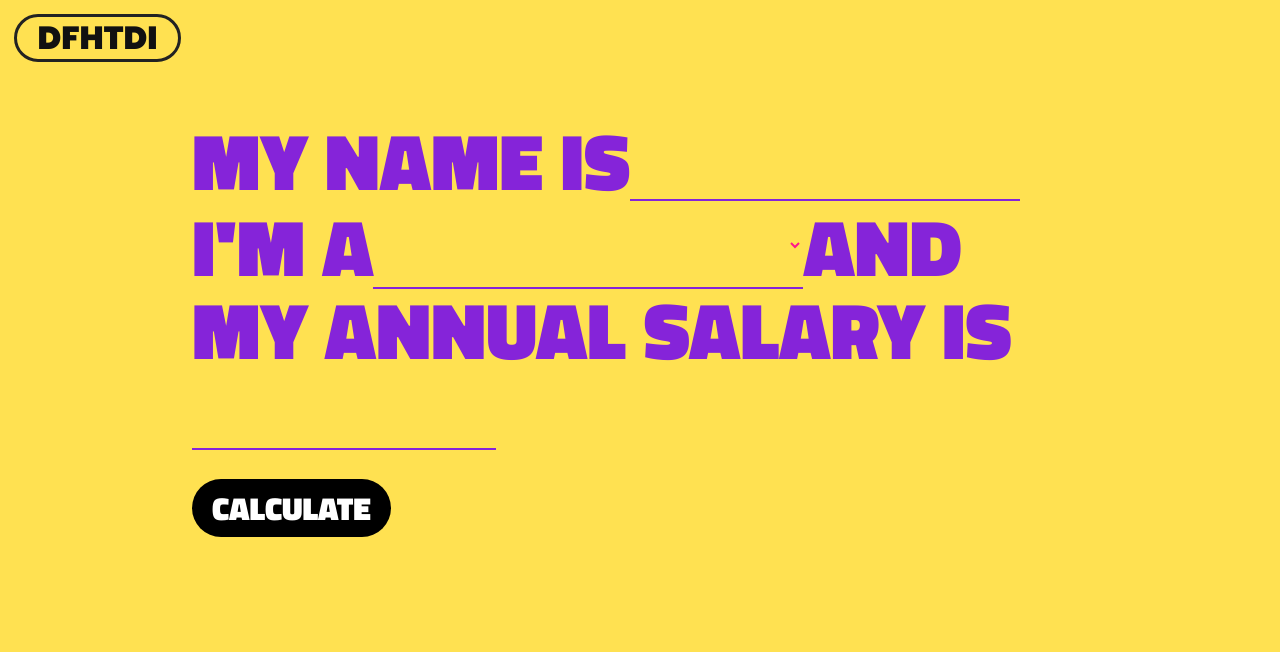
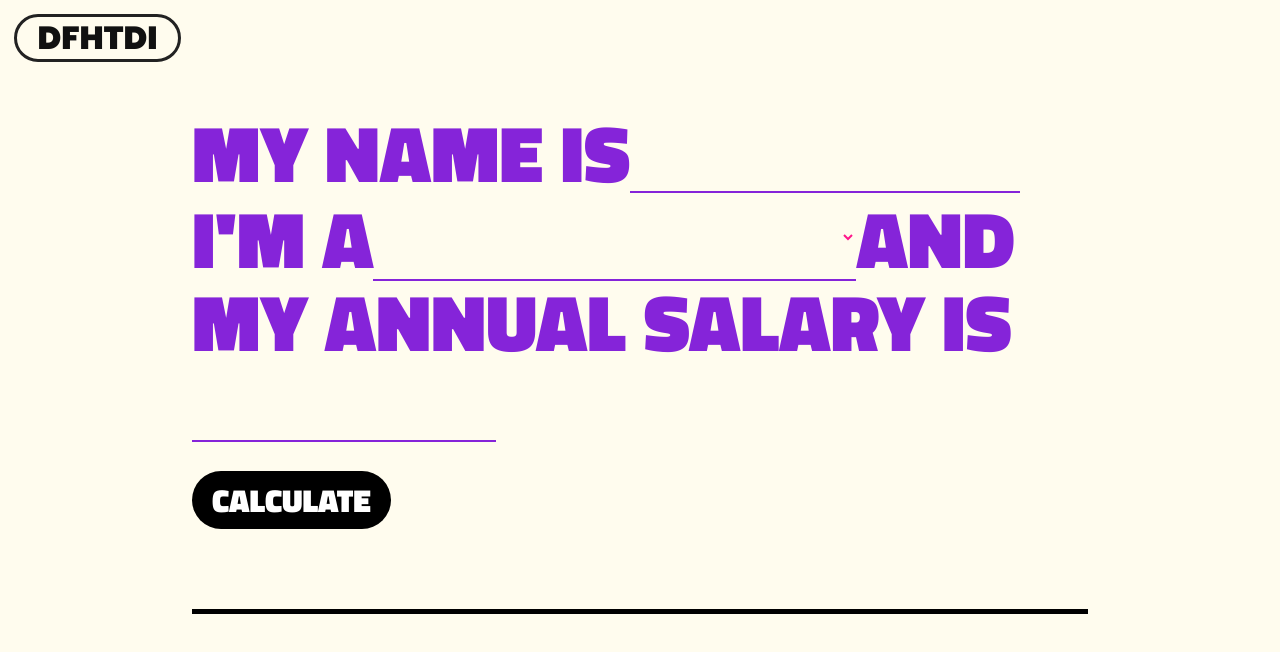
Before and after one commit to devbewill/purple-repo, a Next.js app: page /inlineForm in a window 1280 px wide. Shown: the top 652 px of the page. Built offline with nearby package versions, Linux system fonts and the light colour scheme; a web font is replaced by a local one.

Commit message:
fixing form style

```diff
--- a/pages/components/inlineForm/inlineForm.js
+++ b/pages/components/inlineForm/inlineForm.js
@@ -29,7 +29,7 @@ const InlineForm = () => {
         <select {...register("job")} height="100">
           <option value=""></option>
           <option value="designer">designer</option>
-          <option value="developer">develper</option>
+          <option value="developer">developer</option>
         </select>
         and my annual salary is
         <input {...register("ral")} type="text" size="5" className="ral" />
@@ -42,7 +42,7 @@ const InlineForm = () => {
           As a freelancer you would just need to do{" "}
           <span>
             {Math.round(formData.ral / result.cost)} {result.activity}
-          </span>
+          </span>{" "}
           (average <span>${result.cost} / each</span>) to get the same income.
         </Result>
       ) : (
@@ -52,6 +52,76 @@ const InlineForm = () => {
   );
 };
 
+// const Container = styled.div`
+//   display: flex;
+//   width: 100vw;
+//   flex-direction: column;
+//   align-items: center;
+//   justify-content: center;
+// `;
+// const Form = styled.form`
+//   /* border-bottom: 5px solid black; */
+//   margin: 4vh;
+//   max-width: 70vw;
+//   display: block;
+//   font-size: 5rem;
+
+//   font-weight: 300;
+//   line-height: 1.4;
+
+//   input[type="text"],
+//   select {
+//     border: 0;
+//     background: transparent;
+//     height: 1.2em;
+//     color: #f351ff;
+//     font-size: 4rem;
+//     font-family: inherit;
+//     display: inline-block;
+//     padding: 0 20px;
+//     margin: 0 10px;
+//     font-weight: 600;
+//     text-transform: uppercase;
+//     background: rgba(0, 0, 0, 0.03);
+//   }
+
+//   input[type="submit"] {
+//     border: 0;
+//     background: #000;
+//     padding: 0.2em 1em;
+//     color: #fff;
+//     font-size: 2rem;
+//     font-family: inherit;
+//     text-transform: uppercase;
+//     display: inline-block;
+//     border-radius: 5em;
+//   }
+//   input:focus,
+//   select:focus,
+//   textarea:focus,
+//   button:focus {
+//     outline: none;
+//   }
+// `;
+
+// const Result = styled.div`
+//   width: 80vw;
+//   font-size: 2.5rem;
+//   font-family: "Poppins";
+//   color: #000;
+//   line-height: 1.3;
+//   padding: 1em;
+//   /* background: #111; */
+//   border-radius: 1em;
+
+//   span {
+//     display: inline-block;
+//     color: #f351ff;
+//     font-weight: 700;
+//     text-transform: capitalize;
+//   }
+// `;
+
 const Container = styled.div`
   display: flex;
   width: 100vw;
@@ -60,7 +130,9 @@ const Container = styled.div`
   justify-content: center;
 `;
 const Form = styled.form`
-  margin: 5vh;
+  margin: 4vh;
+  border-bottom: 5px solid #000;
+  padding-bottom: 1em;
   max-width: 70vw;
   display: block;
   font-size: 5rem;
@@ -82,11 +154,9 @@ const Form = styled.form`
     display: inline-block;
     padding: 0 20px;
   }
-
   select {
     height: 1.1em;
   }
-
   input[type="submit"] {
     border: 0;
     background: #000;
@@ -107,8 +177,9 @@ const Form = styled.form`
 `;
 
 const Result = styled.div`
-  width: 80vw;
-  font-size: 3rem;
+  margin-top: 1em;
+  width: 70vw;
+  font-size: 2.5rem;
   font-family: "Poppins";
   color: #ffffff;
   line-height: 1.3;
@@ -116,7 +187,6 @@ const Result = styled.div`
   background: #ff168b;
   border-radius: 1em;
   box-shadow: 60px -16px #8524d9;
-
   span {
     display: inline-block;
     color: #ffe151;
--- a/pages/inlineForm.js
+++ b/pages/inlineForm.js
@@ -14,7 +14,8 @@ function Home() {
           <S.Logo>DFHTDI</S.Logo>
         </Link>
       </S.Navbar>
-      <S.Container fullwidth style={{ backgroundColor: "#ffe151" }}>
+      {/* <S.Container fullwidth style={{ backgroundColor: "#ffe151" }}> */}
+      <S.Container fullwidth style={{ backgroundColor: "#fffcee" }}>
         <main className="main">
           <InlineForm items={items}></InlineForm>
         </main>
```
